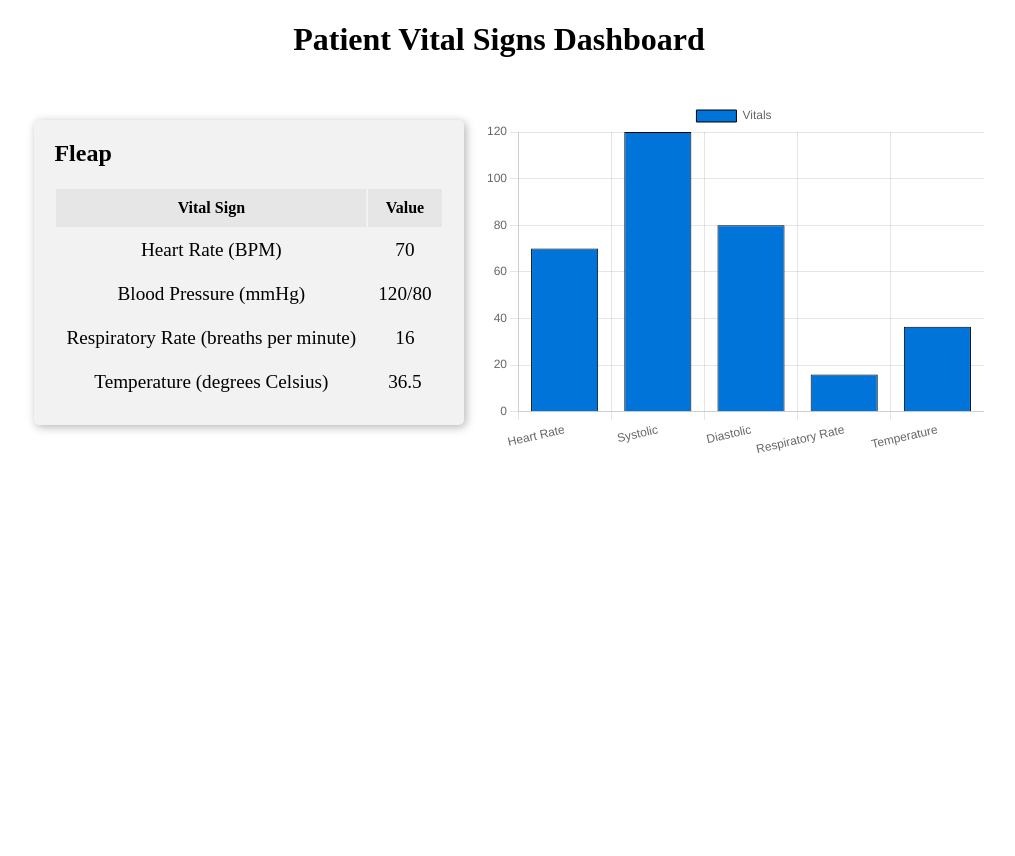
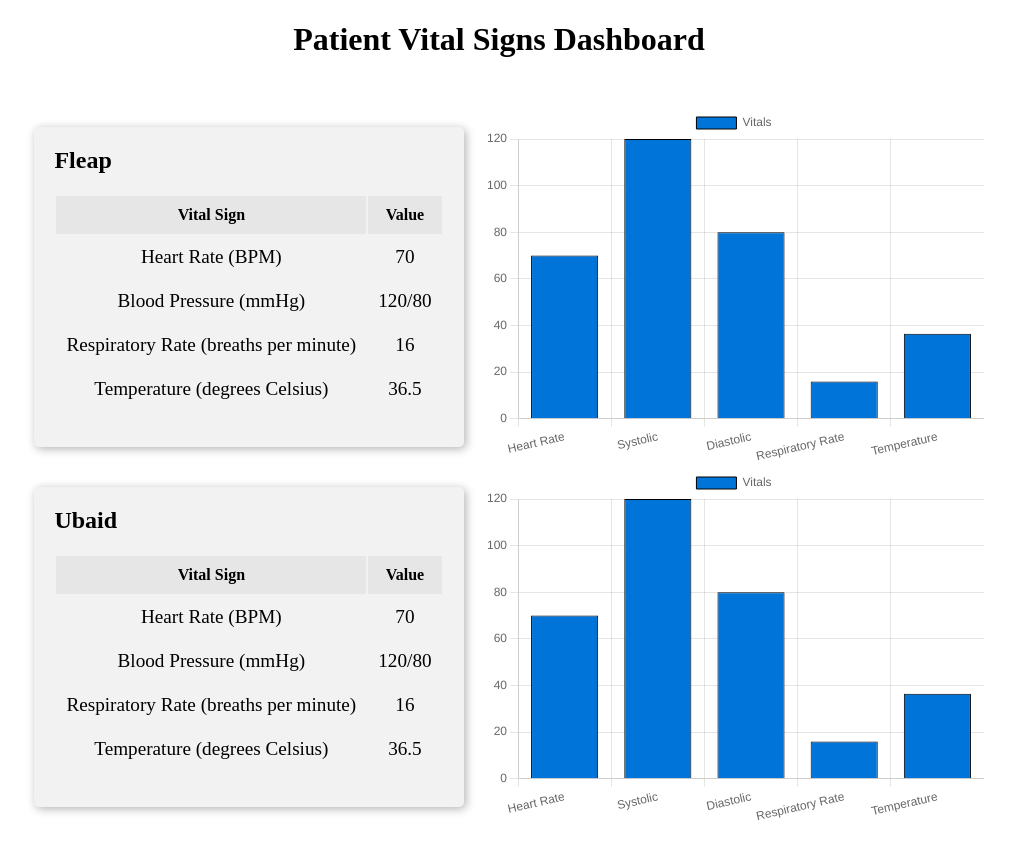
Before and after one commit to Ubaidkhan06/fleap, a React (Vite) app: page / in a window 1280 px wide. Shown: the top 856 px of the page, without its empty margins (141-1156 px from the left). Before the commit the page ends 800 px from the top, so only its background shows below. Built offline with nearby package versions, Linux system fonts and the light colour scheme; no server answers.

Commit message:
minor change

```diff
--- a/src/App.css
+++ b/src/App.css
@@ -1,9 +1,7 @@
 .container {
   max-width: 1200px;
-  margin: 0 auto;
+  margin: 29px auto;
   padding: 20px;
-  display: flex;
-  justify-content: center;
 }
 
 .title {
--- a/src/App.jsx
+++ b/src/App.jsx
@@ -15,8 +15,17 @@ const App = () => {
       },
       "respiratory_rate": 16,
       "temperature": 36.5
+    },
+    {
+      "name": 'Ubaid',
+      "heart_rate": 70,
+      "blood_pressure": {
+        "systolic": 120,
+        "diastolic": 80
+      },
+      "respiratory_rate": 16,
+      "temperature": 36.5
     }
-
   ])
 
   const [warning, setWarning] = useState(false)
@@ -82,9 +91,8 @@ const App = () => {
 
       <h1 className="title">Patient Vital Signs Dashboard</h1>
       <div className="container">
-        <div className="row">
         {data.map((patient, index) => (
-            <div key={index} className="col-md-6 col-lg-4">
+          <div className="row" key={index}>
             <div className="card">
               <h2 className="card-title">{patient.name}</h2>
               <table className="table">
@@ -117,12 +125,12 @@ const App = () => {
                 </tbody>
               </table>
             </div>
+            <div>
+              <VitalsChart data={[patient]} />
+            </div>
           </div>
         ))}
-        </div>
-        <div>
-          <VitalsChart data={data} />
-        </div>
+
       </div>
     </>
   );
--- a/src/VitalsChart.jsx
+++ b/src/VitalsChart.jsx
@@ -6,7 +6,7 @@ const VitalsChart = ({ data }) => {
     const [chart, setChart] = useState(null);
 
     useEffect(() => {
-        const ctx = document.getElementById('vitals-chart');
+        const ctx = document.getElementById(data[0].name);
         const heartRate = data[0].heart_rate;
         const systolic = data[0].blood_pressure.systolic;
         const diastolic = data[0].blood_pressure.diastolic;
@@ -41,7 +41,6 @@ const VitalsChart = ({ data }) => {
 
         const chartOptions = {
             scales: {
-
                 y: {
                     ticks: {
                         beginAtZero: true
@@ -67,10 +66,10 @@ const VitalsChart = ({ data }) => {
 
     return (
         <div style={{
-            width : '100%',
-            height : '100%'
+            width: '100%',
+            height: '100%'
         }}>
-            <canvas id="vitals-chart" width={'500px'} height={'360px'}></canvas>
+            <canvas id={data[0].name} width={'500px'} height={'360px'}></canvas>
         </div>
     );
 };
```
Lines whose indentation alone changed are shown as unchanged.
